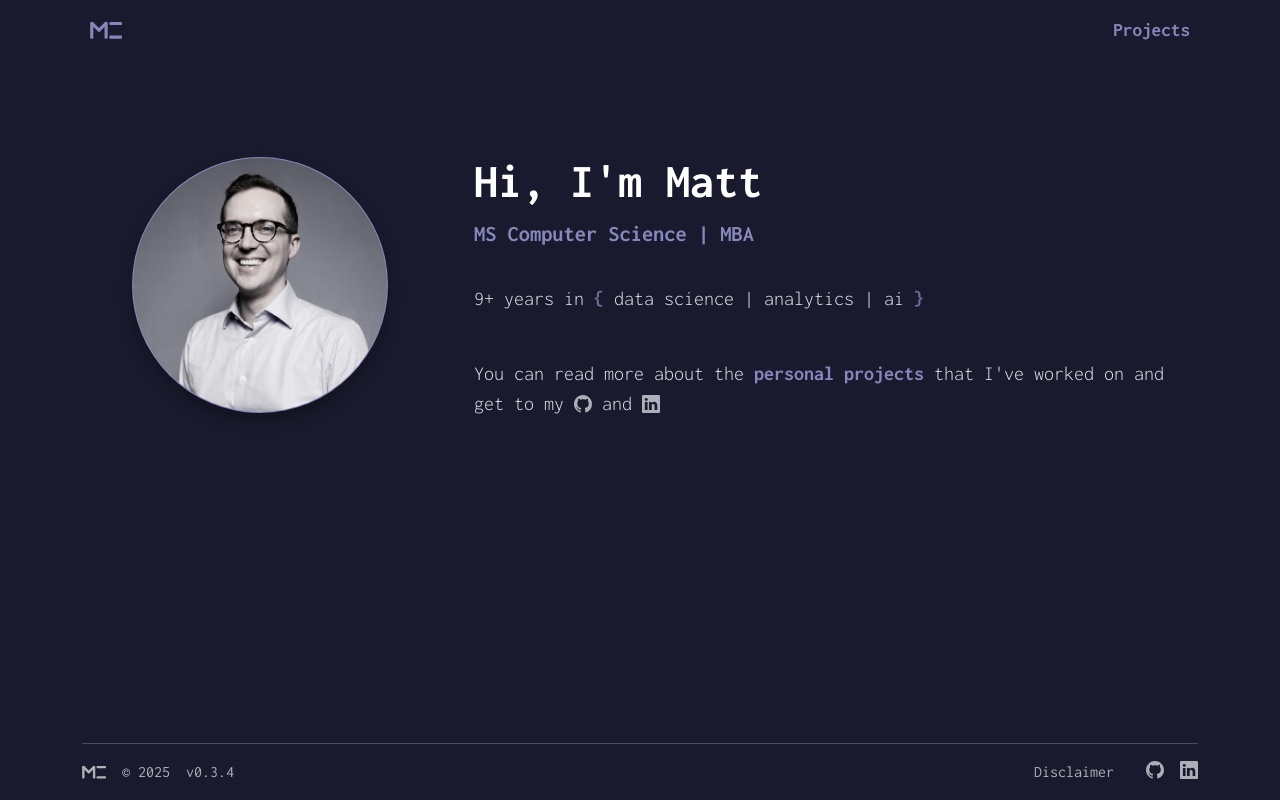
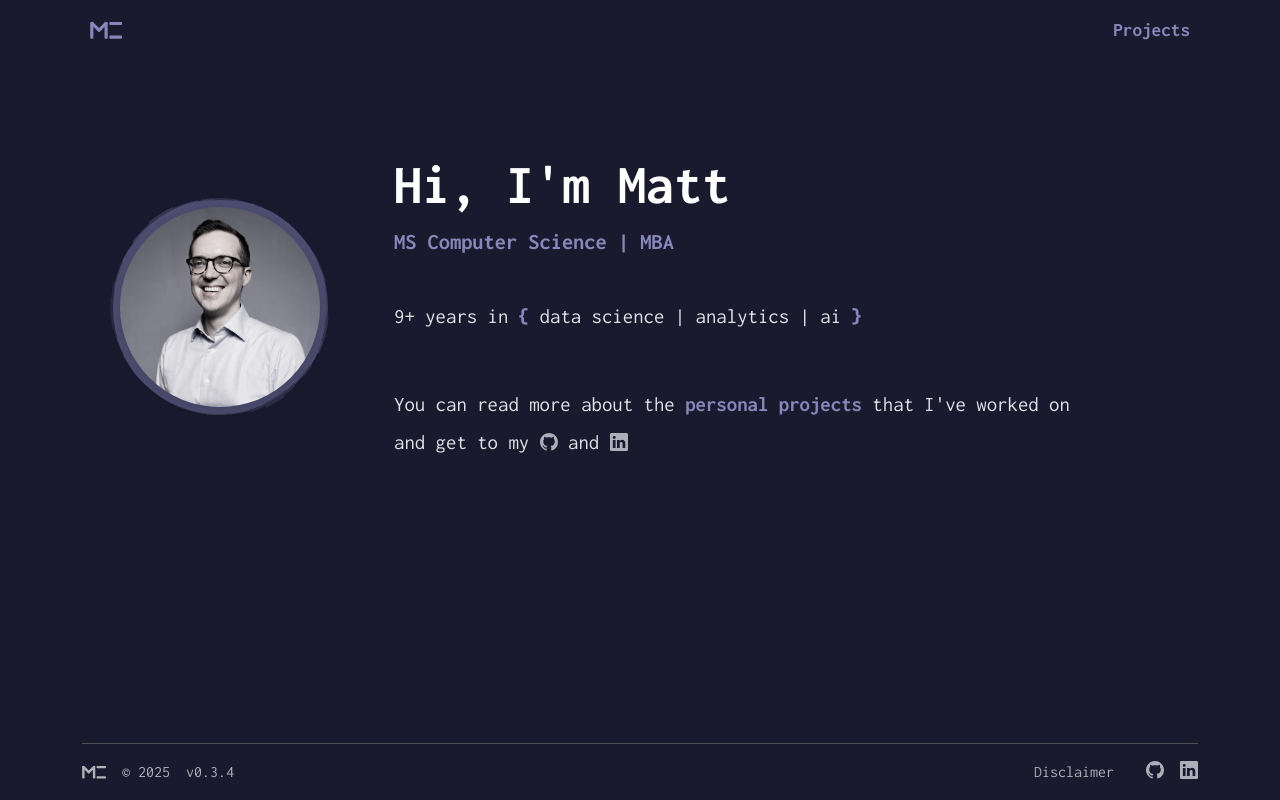
Before and after one commit to mbcollins2/portfolio, a Flask app: page / in a window 1280 px wide. Run offline with Flask 3, Linux system fonts and the light colour scheme.

Commit message:
Testing out profile pic blobs, going to revert for now

```diff
--- a/src/portfolio/static/style.css
+++ b/src/portfolio/static/style.css
@@ -1,26 +1,44 @@
 :root {
   --static-bg-color: #1a1a2e; /* Overall background color */ /* #1E1D2A, 1a1a2e 14102C */
-  --main-text-color: #e0e0e0; /* Primary text color */
+  --main-text-color: #FFF; /* Primary text color e0e0e0*/
   --accent-text-color: #8787BB; /* Accent text color - #6F6B98 c9c8c7 ffc107  9d4edd*/
   --link-hover-color: #6F6B98; /* Link hover color - rgba(255, 255, 255, 0.05) #c9c8c7 00bcd4*/
   --project-card-bg-color: rgba(255, 255, 255, 0.05); /* Project box color */
 }
 
-/* body text */
+
+
+
+/* General */
 body {
     font-family: 'Inconsolata', sans-serif;
+    font-weight: 400;
+    font-optical-sizing: auto;
     display: flex;
     flex-direction: column;
     min-height: 100vh;
     background: var(--static-bg-color);
 }
-
 body .content {
     flex: 1;
     font-size: 1.2rem;
 }
+p {
+    line-height: 1.8;
+}
+.accent-text {
+    color: var(--accent-text-color);
+    font-weight: bold;
+    text-decoration: none;
+}
+.accent-text-color {
+    color: var(--accent-text-color);
+}
 
 
+
+
+/* Footer */
 .release-link {
     text-decoration: none;
     position: relative;
@@ -202,18 +212,10 @@ body .content {
     width: 16rem;
     height: 16rem;
     border-radius: 50%;
-    padding: 1px;
-    background: var(--accent-text-color);
-    box-shadow: 0 8px 15px rgba(0,0,0,0.3);
+    /* padding: 1px; */
+    /* background: var(--accent-text-color); */
+    /* box-shadow: 0 8px 15px rgba(0,0,0,0.3); */
 }
-
-/* .profile-pic img {
-    width: 100%;
-    height: 100%;
-    border-radius: 50%;
-    object-fit: cover;
-} */
-
 @media (max-width: 576px) {
     /* for mobile */
     .profile-pic {
@@ -222,10 +224,31 @@ body .content {
     }
 }
 
+/* Profile Pic */
+.blob-container {
+  position: relative;
+  width: 300px;
+  height: 300px;
+}
 
-/* General */
-.accent-text {
-    color: var(--accent-text-color);
-    font-weight: bold;
-    text-decoration: none;
+.profile-picture {
+  position: absolute;
+  top: 50%;
+  left: 50%;
+  transform: translate(-50%, -50%);
+  width: 200px;
+  height: 200px;
+  border-radius: 50%;
+  object-fit: cover;
+  z-index: 10; /* Ensures image is on top */
+  box-shadow: 0 4px 20px rgba(0,0,0,0.2);
 }
+
+.blob-svg {
+  position: absolute;
+  top: 0;
+  left: 0;
+  width: 100%;
+  height: 100%;
+  z-index: 1; /* Ensures SVG is behind image */
+}
--- a/src/portfolio/templates/pages/home.html
+++ b/src/portfolio/templates/pages/home.html
@@ -7,24 +7,77 @@
     <!-- Hero -->
     <div class="container col-xxl-8 px-4 py-5">
       <div class="row g-5 py-5">
-        <div class="col-12 col-lg-4 d-flex justify-content-center">
-          <img src="../../static/images/profile_pic.jpg" class="profile-pic" alt="Headshot" loading="lazy">
+
+
+        <!-- <div class="col-12 col-lg-4 d-flex justify-content-center">
+          <img src="../../static/images/profile_pic.jpg" class="profile-pic" alt="Headshot">
+        </div> -->
+        <div class="blob-container">
+        <img src="../../static/images/profile_pic.jpg" alt="Your Name" class="profile-picture">
+
+        <svg class="blob-svg" viewBox="0 0 500 500">
+        <defs>
+            <filter id="blob-filter-1">
+            <feTurbulence type="fractalNoise" baseFrequency="0.01" numOctaves="1" seed="1">
+                <animate attributeName="baseFrequency" dur="38s" values="0.01;0.015;0.01" repeatCount="indefinite" />
+            </feTurbulence>
+            <feDisplacementMap in="SourceGraphic" scale="15" />
+            </filter>
+            <filter id="blob-filter-2">
+            <feTurbulence type="fractalNoise" baseFrequency="0.01" numOctaves="1" seed="2">
+                <animate attributeName="baseFrequency" dur="43s" values="0.01;0.02;0.01" repeatCount="indefinite" />
+            </feTurbulence>
+            <feDisplacementMap in="SourceGraphic" scale="15" />
+            </filter>
+            <filter id="blob-filter-3">
+            <feTurbulence type="fractalNoise" baseFrequency="0.01" numOctaves="1" seed="3">
+                <animate attributeName="baseFrequency" dur="51s" values="0.01;0.017;0.01" repeatCount="indefinite" />
+            </feTurbulence>
+            <feDisplacementMap in="SourceGraphic" scale="15" />
+            </filter>
+        </defs>
+
+        <g>
+            <ellipse cx="250" cy="250" rx="180" ry="180" fill-opacity="0.25" fill="#8787BB" filter="url(#blob-filter-1)">
+            <animate attributeName="cx" dur="90s" repeatCount="indefinite" class="randomize-values" data-center="250" data-variance="0.1" />
+            <animate attributeName="cy" dur="90s" repeatCount="indefinite" class="randomize-values" data-center="250" data-variance="0.1" />
+            <animate attributeName="rx" dur="90s" repeatCount="indefinite" class="randomize-values" data-center="180" data-variance="0.3" />
+            <animate attributeName="ry" dur="90s" repeatCount="indefinite" class="randomize-values" data-center="180" data-variance="0.3" />
+            </ellipse>
+
+            <ellipse cx="250" cy="250" rx="180" ry="180" fill-opacity="0.2" fill="#8787BB" filter="url(#blob-filter-2)">
+            <animate attributeName="cx" dur="90s" repeatCount="indefinite" class="randomize-values" data-center="250" data-variance="0.1" />
+            <animate attributeName="cy" dur="90s" repeatCount="indefinite" class="randomize-values" data-center="250" data-variance="0.1" />
+            <animate attributeName="rx" dur="90s" repeatCount="indefinite" class="randomize-values" data-center="180" data-variance="0.3" />
+            <animate attributeName="ry" dur="90s" repeatCount="indefinite" class="randomize-values" data-center="180" data-variance="0.3" />
+            </ellipse>
+
+            <ellipse cx="250" cy="250" rx="180" ry="180" fill-opacity="0.15" fill="#8787BB" filter="url(#blob-filter-3)">
+            <animate attributeName="cx" dur="90s" repeatCount="indefinite" class="randomize-values" data-center="250" data-variance="0.1" />
+            <animate attributeName="cy" dur="90s" repeatCount="indefinite" class="randomize-values" data-center="250" data-variance="0.1" />
+            <animate attributeName="rx" dur="90s" repeatCount="indefinite" class="randomize-values" data-center="180" data-variance="0.3" />
+            <animate attributeName="ry" dur="90s" repeatCount="indefinite" class="randomize-values" data-center="180" data-variance="0.3" />
+            </ellipse>
+        </g>
+        </svg>
+
         </div>
+
+
+
         <div class="col-12 col-lg-8">
-          <h1 class="display-5 fw-bold text-body-emphasis lh-1 mb-3">Hi, I'm Matt</h1>
+          <h1 class="display-4 fw-bold text-body-emphasis lh-1 mb-3">Hi, I'm Matt</h1>
 
           <h5 class="accent-text" style="font-size:1.4rem;">MS Computer Science | MBA</h5>
           <p class="mb-auto">&nbsp;</p>
 
-          <p class="lead">{{ yoe }}+ years in
-            <!-- <span  class="fs-1" style="color:#6F6B98; position: relative; bottom: -0.5rem;"><strong>{</strong></span> -->
-            <span class="fw-bolder" style="color:#6F6B98"><strong>{</strong></span>
+          <p style="font-size:1.3rem;">{{ yoe }}+ years in
+            <span class="fw-bolder accent-text-color"><strong>{</strong></span>
             data science | analytics | ai
-            <!-- <span  class="fs-1" style="color:#6F6B98; position: relative; bottom: -0.5rem;"><strong>}</strong></span> -->
-            <span class="fw-bolder" style="color:#6F6B98"><strong>}</strong></span>
+            <span class="fw-bolder accent-text-color"><strong>}</strong></span>
           </p>
           <p class="mb-auto">&nbsp;</p>
-          <p class="lead">
+          <p style="font-size:1.3rem;">
             You can read more about the
             <a href="{{ url_for('projects') }}" rel="noopener noreferrer" style="text-decoration: none;">
               <span class="text-sm hero-text-link accent-text">personal projects</span>
@@ -47,4 +100,44 @@
     </div>
 
   </div>
+
+  <script>
+    /**
+     * Generates a randomized list of values for SVG animation.
+     * @param {number} center - The base value to vary from.
+     * @param {number} variance - The percentage to vary by (e.g., 0.1 for 10%).
+     * @param {number} steps - How many keyframes in the animation loop.
+     * @returns {string} - A semicolon-separated string of values.
+     */
+    function generateRandomValues(center, variance, steps = 5) {
+        const halfVariance = variance / 2;
+        const min = center * (1 - halfVariance);
+        const max = center * (1 + halfVariance);
+
+        let values = [center.toFixed(3)]; // Start at the center
+        for (let i = 0; i < steps - 1; i++) {
+        const randomValue = Math.random() * (max - min) + min;
+        values.push(randomValue.toFixed(3));
+        }
+        values.push(center.toFixed(3)); // End at the center to make a clean loop
+
+        return values.join(';');
+    }
+
+    // Wait for the page to fully load before running the script
+    document.addEventListener('DOMContentLoaded', () => {
+        // Find all <animate> tags that we want to randomize
+        const animationsToRandomize = document.querySelectorAll('.randomize-values');
+
+        animationsToRandomize.forEach(animation => {
+        const center = parseFloat(animation.dataset.center);
+        const variance = parseFloat(animation.dataset.variance);
+
+        if (!isNaN(center) && !isNaN(variance)) {
+            const newValues = generateRandomValues(center, variance);
+            animation.setAttribute('values', newValues);
+        }
+        });
+    });
+  </script>
 {% endblock content %}
```
Also changed, not shown: other parts of src/portfolio/static/style.css (+47 -55 lines).
